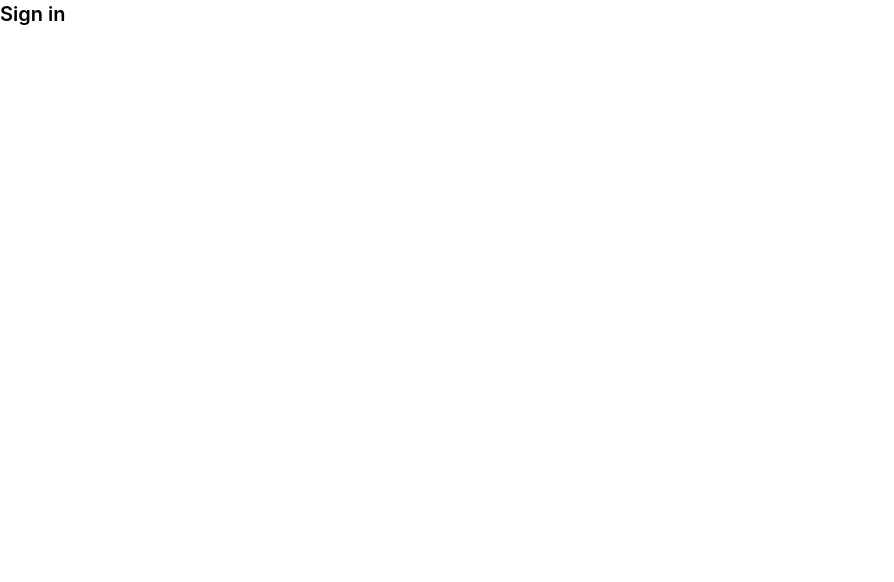
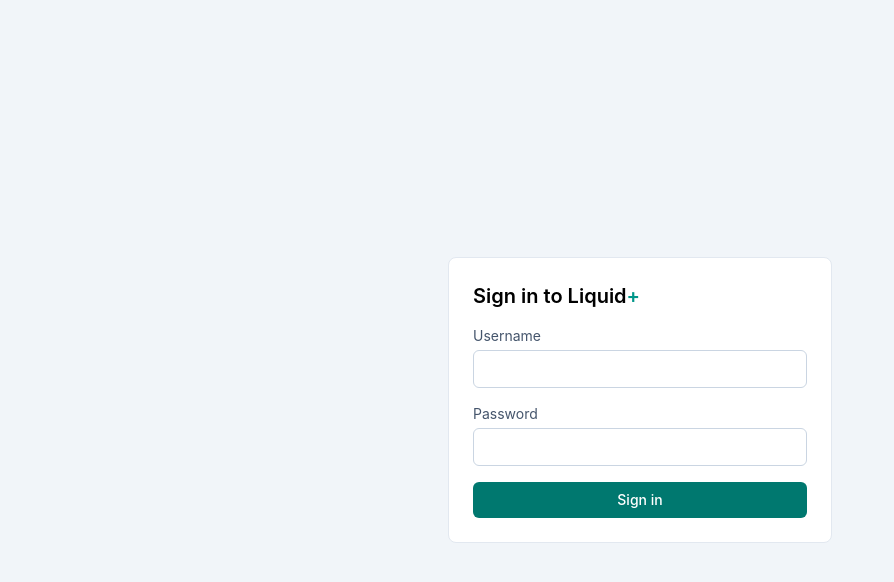
Before and after one commit to mahajansanika/BNP-Sanika, a React app in the folder frontend/: page /login in a window 1280 px wide. Shown: the top 582 px of the page, without its empty margins (0-894 px from the left). Built offline with nearby package versions, Linux system fonts and the light colour scheme; the HTML template or start-up script is replaced by a standard one.

Commit message:
feat(auth): add login, protected routes and sign out

```diff
--- a/frontend/src/App.jsx
+++ b/frontend/src/App.jsx
@@ -4,6 +4,7 @@
 import { ComparisonPage } from './pages/ComparisonPage'
 import { DeterministicPage } from './pages/DeterministicPage'
 import { LoginPage } from './pages/loginPage'
+import { ProtectedRoute } from './auth/ProtectedRoute'
 
 function Placeholder({ title }) {
   return <h1 className="text-xl font-semibold">{title}</h1>
@@ -13,6 +14,7 @@
   return (
     <Routes>
       <Route path="/login" element={<LoginPage />} />
+      <Route element={<ProtectedRoute />}>
         <Route element={<Layout />}>
           <Route path="/" element={<Navigate to="/deterministic" replace />} />
           <Route path="/deterministic" element={<DeterministicPage />} />
@@ -21,6 +23,7 @@
           <Route path="/upload" element={<Placeholder title="Upload (Dev 2)" />} />
           <Route path="*" element={<Placeholder title="Page not found" />} />
         </Route>
+      </Route>
     </Routes>
   )
 }
--- a/frontend/src/api/client.js
+++ b/frontend/src/api/client.js
@@ -1,3 +1,4 @@
+import { loadSession } from '../auth/token'
 import { getMockLadder } from './mockData'
 
 const USE_MOCK = import.meta.env.VITE_USE_MOCK !== 'false'
@@ -5,17 +6,37 @@
 
 const wait = (ms) => new Promise((resolve) => setTimeout(resolve, ms))
 
-export async function getLadder(approach, filters) {
-  if (USE_MOCK) {
-    await wait(300)
-    return getMockLadder(approach, filters)
-  }
+async function request(path, options = {}) {
+  const headers = { ...options.headers }
+  const session = loadSession()
+  if (session?.token) headers.Authorization = `Bearer ${session.token}`
 
-  const query = new URLSearchParams(filters).toString()
-  const res = await fetch(`${BASE}/ladder/${approach}?${query}`)
+  const res = await fetch(`${BASE}${path}`, { ...options, headers })
   if (!res.ok) {
     const err = await res.json().catch(() => ({}))
     throw new Error(err.message ?? `Request failed (${res.status})`)
   }
   return res.json()
 }
+
+export async function login(username, password) {
+  if (USE_MOCK) {
+    await wait(300)
+    if (!username || !password) throw new Error('Enter a username and password')
+    return { access_token: 'mock-token', user: { username, location: 'London' } }
+  }
+  return request('/auth/login', {
+    method: 'POST',
+    headers: { 'Content-Type': 'application/json' },
+    body: JSON.stringify({ username, password }),
+  })
+}
+
+export async function getLadder(approach, filters) {
+  if (USE_MOCK) {
+    await wait(300)
+    return getMockLadder(approach, filters)
+  }
+  const query = new URLSearchParams(filters).toString()
+  return request(`/ladder/${approach}?${query}`)
+}
--- /dev/null
+++ b/frontend/src/auth/AuthContext.jsx
@@ -0,0 +1,33 @@
+import { createContext, useContext, useState } from 'react'
+import { login as apiLogin } from '../api/client'
+import { clearSession, loadSession, saveSession } from './token'
+
+const AuthContext = createContext(null)
+
+export function AuthProvider({ children }) {
+  const [session, setSession] = useState(loadSession)
+
+  async function login(username, password) {
+    const res = await apiLogin(username, password)
+    const next = { token: res.access_token, user: res.user }
+    saveSession(next)
+    setSession(next)
+  }
+
+  function logout() {
+    clearSession()
+    setSession(null)
+  }
+
+  const value = {
+    user: session?.user ?? null,
+    isLoggedIn: Boolean(session),
+    login,
+    logout,
+  }
+  return <AuthContext.Provider value={value}>{children}</AuthContext.Provider>
+}
+
+export function useAuth() {
+  return useContext(AuthContext)
+}
--- /dev/null
+++ b/frontend/src/auth/ProtectedRoute.jsx
@@ -0,0 +1,12 @@
+import { Navigate, Outlet, useLocation } from 'react-router-dom'
+import { useAuth } from './AuthContext'
+
+export function ProtectedRoute() {
+  const { isLoggedIn } = useAuth()
+  const location = useLocation()
+
+  if (!isLoggedIn) {
+    return <Navigate to="/login" replace state={{ from: location }} />
+  }
+  return <Outlet />
+}
--- /dev/null
+++ b/frontend/src/auth/token.js
@@ -0,0 +1,25 @@
+const KEY = 'liquid_session'
+
+export function loadSession() {
+  try {
+    return JSON.parse(sessionStorage.getItem(KEY))
+  } catch {
+    return null
+  }
+}
+
+export function saveSession(session) {
+  try {
+    sessionStorage.setItem(KEY, JSON.stringify(session))
+  } catch {
+    /* storage unavailable: the user just signs in again after a refresh */
+  }
+}
+
+export function clearSession() {
+  try {
+    sessionStorage.removeItem(KEY)
+  } catch {
+    /* nothing to clear */
+  }
+}
--- a/frontend/src/components/Layout.jsx
+++ b/frontend/src/components/Layout.jsx
@@ -1,4 +1,5 @@
 import { NavLink, Outlet, useLocation } from 'react-router-dom'
+import { useAuth } from '../auth/AuthContext'
 
 const LINKS = [
   { to: '/deterministic', label: 'Deterministic', keepFilters: true },
@@ -8,6 +9,7 @@
 ]
 
 export function Layout() {
+  const { user, logout } = useAuth()
   const { search } = useLocation() // the "?currency=EUR..." part of the address
 
   return (
@@ -32,6 +34,12 @@
               </NavLink>
             ))}
           </nav>
+          <div className="ml-auto flex items-center gap-3 text-sm text-slate-600">
+            <span>{user.username}</span>
+            <button onClick={logout} className="rounded-md px-2 py-1 hover:bg-slate-100">
+              Sign out
+            </button>
+          </div>
         </div>
       </header>
       <main className="mx-auto max-w-6xl px-4 py-6">
--- a/frontend/src/main.jsx
+++ b/frontend/src/main.jsx
@@ -3,6 +3,7 @@
    import { BrowserRouter } from 'react-router-dom'
    import { QueryClient, QueryClientProvider } from '@tanstack/react-query'
    import './index.css'
+   import { AuthProvider } from './auth/AuthContext'
    import App from './App.jsx'
 
    const queryClient = new QueryClient()
@@ -10,9 +11,11 @@
    createRoot(document.getElementById('root')).render(
      <StrictMode>
        <QueryClientProvider client={queryClient}>
-         <BrowserRouter>
-           <App />
-         </BrowserRouter>
-       </QueryClientProvider>
+  <BrowserRouter>
+    <AuthProvider>
+      <App />
+    </AuthProvider>
+  </BrowserRouter>
+</QueryClientProvider>
      </StrictMode>,
    )
--- a/frontend/src/pages/LoginPage.jsx
+++ b/frontend/src/pages/LoginPage.jsx
@@ -1,3 +1,77 @@
-   export function LoginPage() {
-     return <h1 className="text-xl font-semibold">Sign in</h1>
-   }
+import { useState } from 'react'
+import { Navigate, useLocation } from 'react-router-dom'
+import { useAuth } from '../auth/AuthContext'
+
+const field =
+  'rounded-md border border-slate-300 bg-white px-3 py-2 text-sm text-slate-800'
+
+export function LoginPage() {
+  const { isLoggedIn, login } = useAuth()
+  const location = useLocation()
+  const [username, setUsername] = useState('')
+  const [password, setPassword] = useState('')
+  const [error, setError] = useState('')
+  const [busy, setBusy] = useState(false)
+
+  if (isLoggedIn) {
+    const from = location.state?.from
+    return <Navigate to={from ? from.pathname + from.search : '/'} replace />
+  }
+
+  async function handleSubmit(e) {
+    e.preventDefault()
+    setError('')
+    setBusy(true)
+    try {
+      await login(username, password)
+    } catch (err) {
+      setError(err.message)
+    } finally {
+      setBusy(false)
+    }
+  }
+
+  return (
+    <div className="flex min-h-screen items-center justify-center bg-slate-100 px-4">
+      <form
+        onSubmit={handleSubmit}
+        className="flex w-full max-w-sm flex-col gap-4 rounded-lg border border-slate-200 bg-white p-6"
+      >
+        <h1 className="text-xl font-semibold">
+          Sign in to Liquid<span className="text-teal-600">+</span>
+        </h1>
+
+        <label className="flex flex-col gap-1 text-sm text-slate-600">
+          Username
+          <input
+            className={field}
+            value={username}
+            onChange={(e) => setUsername(e.target.value)}
+            autoComplete="username"
+          />
+        </label>
+
+        <label className="flex flex-col gap-1 text-sm text-slate-600">
+          Password
+          <input
+            className={field}
+            type="password"
+            value={password}
+            onChange={(e) => setPassword(e.target.value)}
+            autoComplete="current-password"
+          />
+        </label>
+
+        {error && <p className="text-sm text-red-700">{error}</p>}
+
+        <button
+          type="submit"
+          disabled={busy}
+          className="rounded-md bg-teal-700 px-3 py-2 text-sm font-medium text-white hover:bg-teal-800 disabled:opacity-60"
+        >
+          {busy ? 'Signing in…' : 'Sign in'}
+        </button>
+      </form>
+    </div>
+  )
+}
```
Lines whose indentation alone changed are shown as unchanged.
